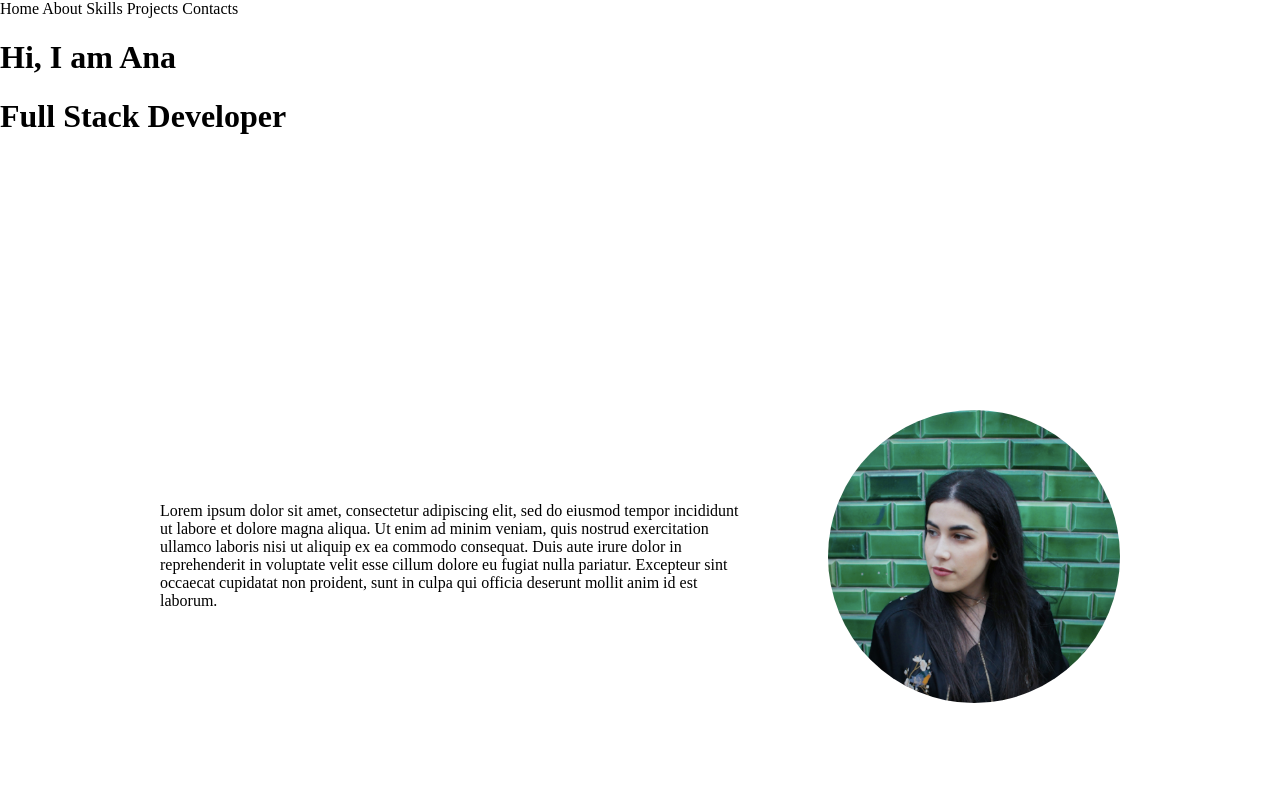
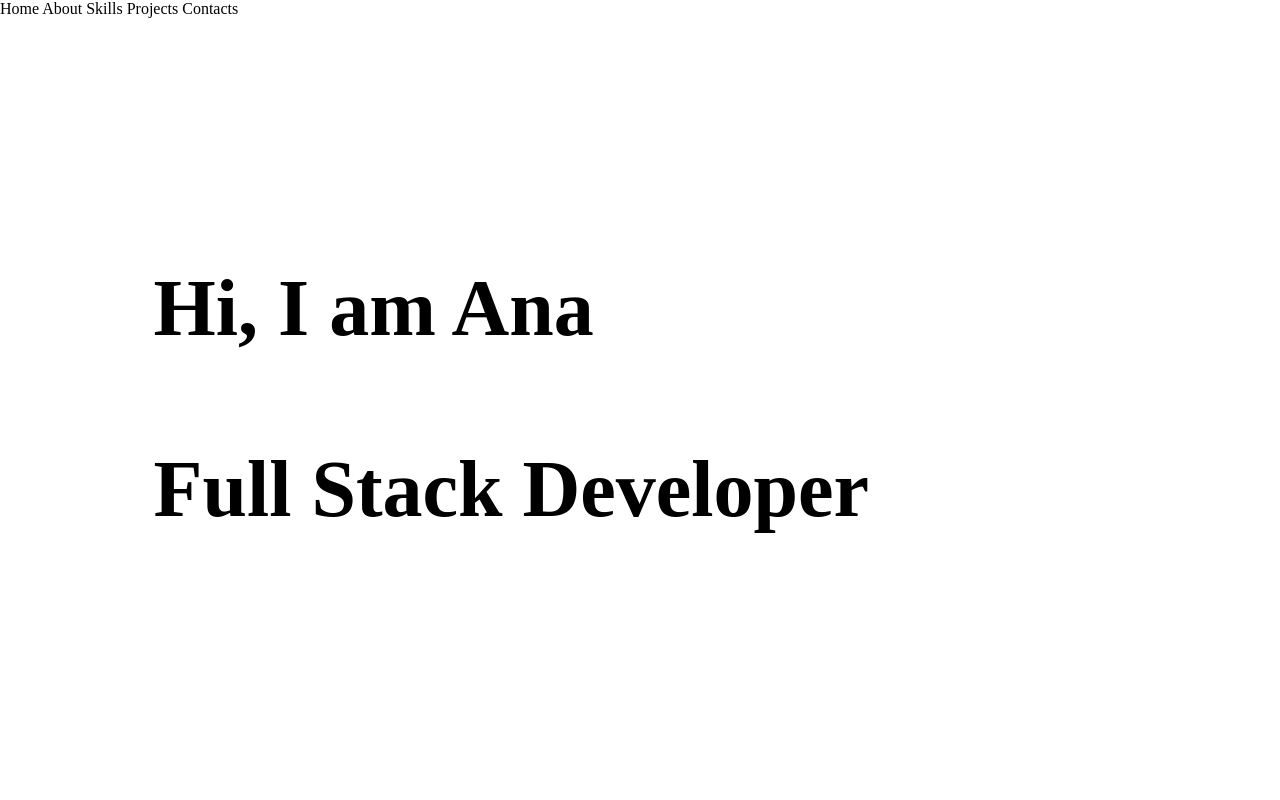
Before and after one commit to anamecia/potfolio, a React (Create React App) app: page / in a window 1280 px wide. Shown: the top 800 px of the page. Built offline with nearby package versions, Linux system fonts and the light colour scheme.

Commit message:
add style to the home component

```diff
--- a/src/App.js
+++ b/src/App.js
@@ -4,7 +4,7 @@ import Home from './components/Home'
 import About from './components/About'
 import Skills from './components/Skills'
 import Contacts from './components/Contacts'
-import AppCss from './App.css'
+import './App.css'
 
 
 function App() {
--- a/src/components/Home.js
+++ b/src/components/Home.js
@@ -1,8 +1,9 @@
 import React from 'react'
+import '../styles/Home.css'
 
 const Home = () => {
     return(
-        <div>
+        <div className='home-container'>
             <h1>Hi, I am Ana</h1>
             <h1>Full Stack Developer</h1>
         </div>
--- a/src/index.css
+++ b/src/index.css
@@ -7,5 +7,6 @@ body {
   -moz-osx-font-smoothing: grayscale; */
   height: 100vh;
   display: flex;
+  justify-content: center;
   margin: 0;
 }
--- /dev/null
+++ b/src/styles/Home.css
@@ -0,0 +1,11 @@
+.home-container{
+    display: flex;
+    flex-direction: column;
+    justify-content: center;
+    min-height: 100vh;
+}
+
+.home-container h1{
+    margin: 2% 0 5% 12%;
+    font-size: 5rem;
+}
```
